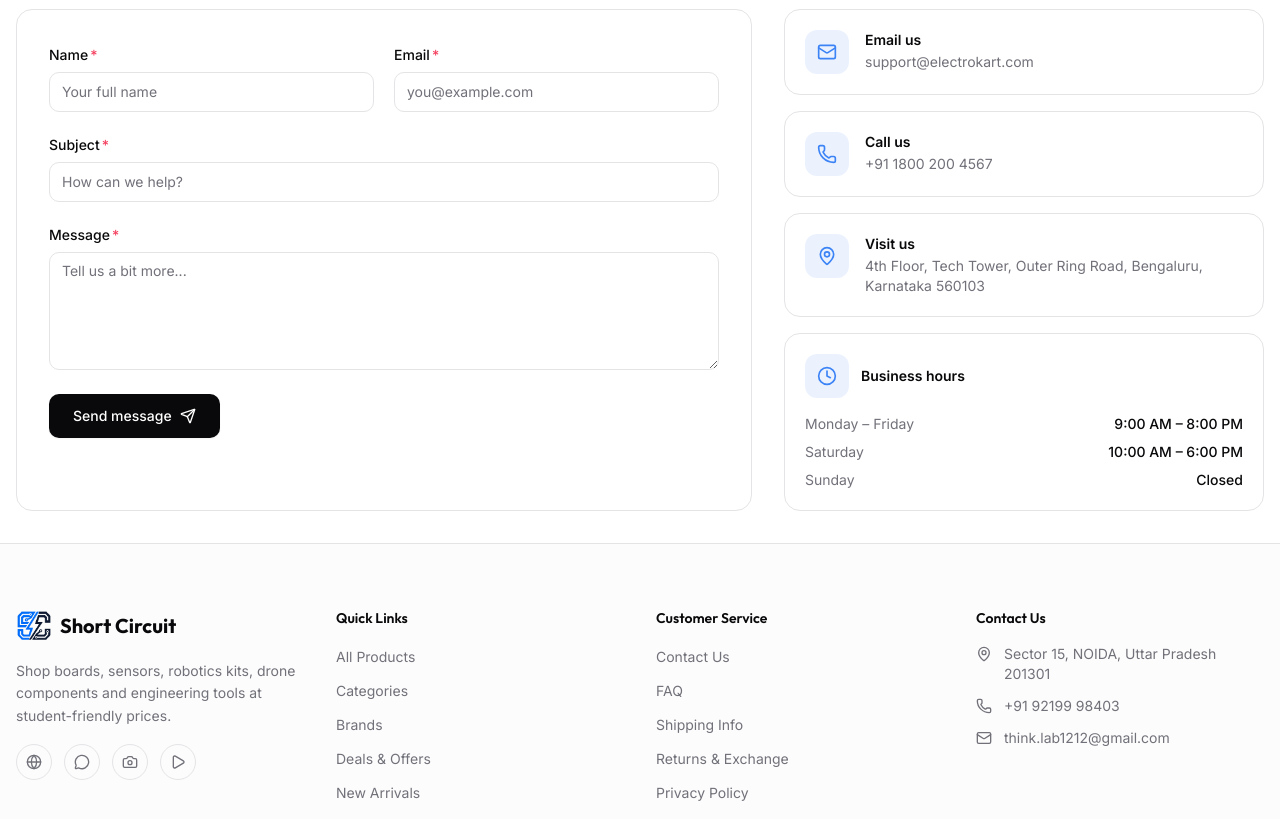
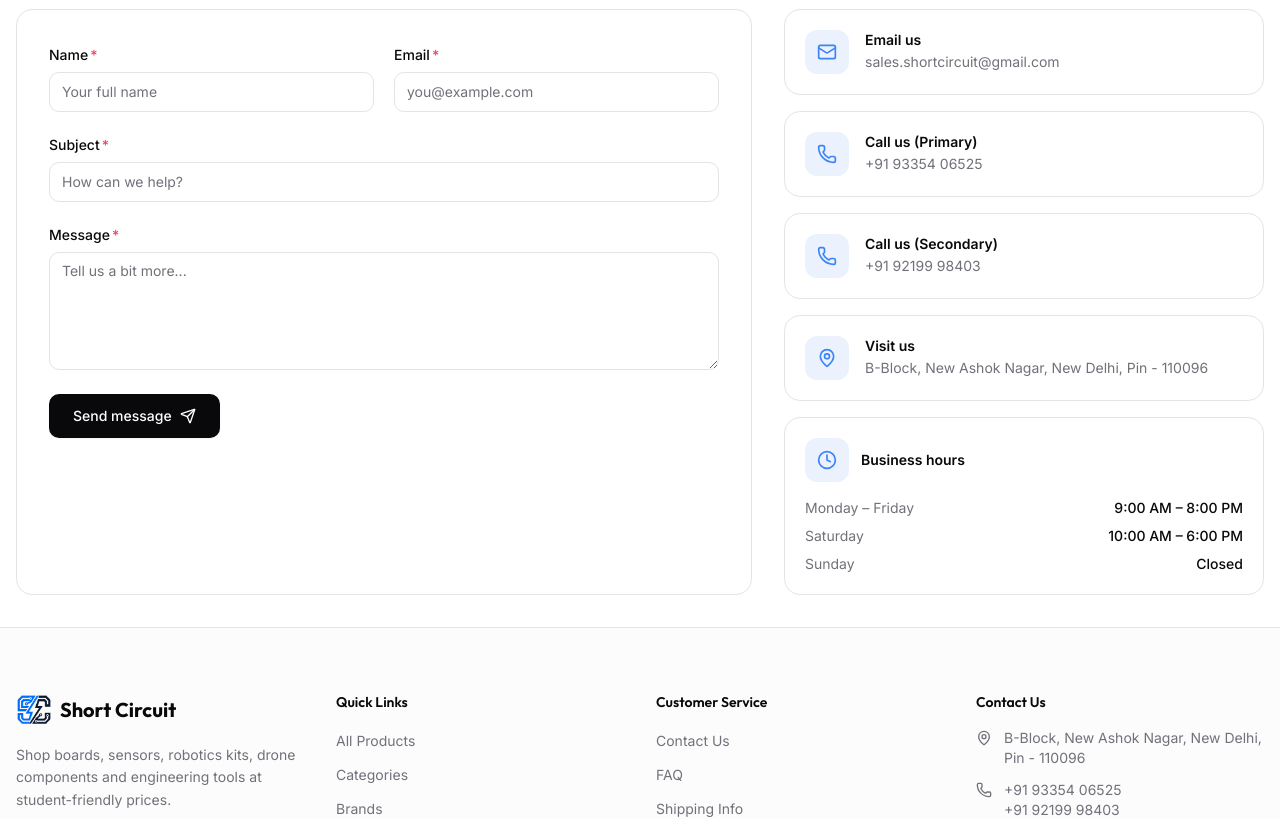
Before and after one commit to thinklab1212-debug/ShortCircuit, a React (Vite) app in the folder client/: page /contact in a window 1280 px wide. Shown: the part 300-1119 px from the top of the page. Built offline with nearby package versions, Linux system fonts and the light colour scheme; no server answers.

Commit message:
Contact Update

```diff
--- a/client/src/components/layout/Footer.tsx
+++ b/client/src/components/layout/Footer.tsx
@@ -69,15 +69,18 @@ export function Footer() {
             <ul className="space-y-3">
               <li className="flex items-start gap-3 text-sm text-muted-foreground">
                 <MapPin className="h-4 w-4 mt-0.5 shrink-0" />
-                <span>Sector 15, NOIDA, Uttar Pradesh 201301</span>
+                <span>B-Block, New Ashok Nagar, New Delhi, Pin - 110096</span>
               </li>
-              <li className="flex items-center gap-3 text-sm text-muted-foreground">
-                <Phone className="h-4 w-4 shrink-0" />
-                <span>+91 92199 98403</span>
+              <li className="flex items-start gap-3 text-sm text-muted-foreground">
+                <Phone className="h-4 w-4 mt-0.5 shrink-0" />
+                <div className="flex flex-col">
+                  <span>+91 93354 06525</span>
+                  <span>+91 92199 98403</span>
+                </div>
               </li>
               <li className="flex items-center gap-3 text-sm text-muted-foreground">
                 <Mail className="h-4 w-4 shrink-0" />
-                <span>think.lab1212@gmail.com</span>
+                <span>sales.shortcircuit@gmail.com</span>
               </li>
             </ul>
           </div>
--- a/client/src/pages/content/ContactPage.tsx
+++ b/client/src/pages/content/ContactPage.tsx
@@ -19,12 +19,13 @@ interface ContactForm {
 const EMPTY: ContactForm = { name: '', email: '', subject: '', message: '' }
 
 const DETAILS = [
-  { icon: Mail, label: 'Email us', value: 'support@electrokart.com', href: 'mailto:support@electrokart.com' },
-  { icon: Phone, label: 'Call us', value: '+91 1800 200 4567', href: 'tel:+9118002004567' },
+  { icon: Mail, label: 'Email us', value: 'sales.shortcircuit@gmail.com', href: 'mailto:sales.shortcircuit@gmail.com' },
+  { icon: Phone, label: 'Call us (Primary)', value: '+91 93354 06525', href: 'tel:+919335406525' },
+  { icon: Phone, label: 'Call us (Secondary)', value: '+91 92199 98403', href: 'tel:+919219998403' },
   {
     icon: MapPin,
     label: 'Visit us',
-    value: '4th Floor, Tech Tower, Outer Ring Road, Bengaluru, Karnataka 560103',
+    value: 'B-Block, New Ashok Nagar, New Delhi, Pin - 110096',
   },
 ]
 
--- a/client/src/pages/content/FaqPage.tsx
+++ b/client/src/pages/content/FaqPage.tsx
@@ -50,7 +50,7 @@ const FAQS: Faq[] = [
   {
     question: 'Do you offer bulk or institutional orders?',
     answer:
-      'Yes. We support bulk orders for colleges, labs and businesses, often with special pricing. Write to support@electrokart.com with your requirements and our team will prepare a quote.',
+      'Yes. We support bulk orders for colleges, labs and businesses, often with special pricing. Write to sales.shortcircuit@gmail.com with your requirements and our team will prepare a quote.',
   },
 ]
 
--- a/client/src/pages/content/PrivacyPage.tsx
+++ b/client/src/pages/content/PrivacyPage.tsx
@@ -50,14 +50,14 @@ export default function PrivacyPage() {
       <LegalSection heading="Your rights">
         <p>
           You may access, update or request deletion of your personal information at any time by
-          contacting us at support@electrokart.com. We will respond in line with applicable Indian
+          contacting us at sales.shortcircuit@gmail.com. We will respond in line with applicable Indian
           data-protection laws.
         </p>
       </LegalSection>
 
       <LegalSection heading="Contact">
         <p>
-          For any privacy-related questions, write to us at support@electrokart.com.
+          For any privacy-related questions, write to us at sales.shortcircuit@gmail.com.
         </p>
       </LegalSection>
     </LegalLayout>
--- a/client/src/pages/content/ReturnsPage.tsx
+++ b/client/src/pages/content/ReturnsPage.tsx
@@ -25,7 +25,7 @@ export default function ReturnsPage() {
       <LegalSection heading="How to request a return">
         <p>
           Go to the Orders section in your account, select the item and choose "Return". Alternatively,
-          email support@electrokart.com with your order ID and reason. Our team will arrange a pickup or
+          email sales.shortcircuit@gmail.com with your order ID and reason. Our team will arrange a pickup or
           share return instructions.
         </p>
       </LegalSection>
@@ -47,7 +47,7 @@ export default function ReturnsPage() {
 
       <LegalSection heading="Need help?">
         <p>
-          For any return or refund query, reach out to support@electrokart.com and we'll be glad to assist.
+          For any return or refund query, reach out to sales.shortcircuit@gmail.com and we'll be glad to assist.
         </p>
       </LegalSection>
     </LegalLayout>
--- a/client/src/pages/content/ShippingPage.tsx
+++ b/client/src/pages/content/ShippingPage.tsx
@@ -47,7 +47,7 @@ export default function ShippingPage() {
       <LegalSection heading="Damaged or missing items">
         <p>
           If your package arrives damaged or an item is missing, please contact us at
-          support@electrokart.com within 48 hours of delivery with photos so we can resolve it quickly.
+          sales.shortcircuit@gmail.com within 48 hours of delivery with photos so we can resolve it quickly.
         </p>
       </LegalSection>
     </LegalLayout>
```
Also changed, not shown: 1 other file (tests, documents, lock files or other folders).
